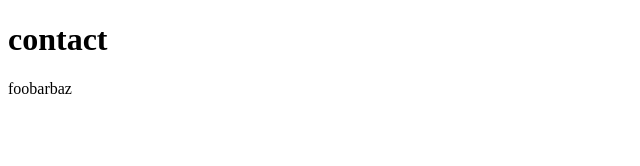
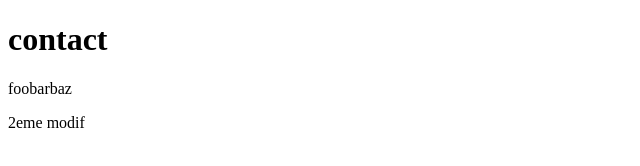
Before and after one commit to hugo-michel/exo-git-solo-adv, a plain HTML site: page contact.html in a window 1280 px wide. Shown: the full height of the page, 0-640 px from the left. Drawn offline with Linux system fonts and the light colour scheme.

Commit message:
2e modif contact.html

```diff
--- a/contact.html
+++ b/contact.html
@@ -8,5 +8,6 @@
 <body>
     <h1>contact</h1>
     <p>foobarbaz</p>
+    <p>2eme modif</p>
 </body>
 </html>
```
